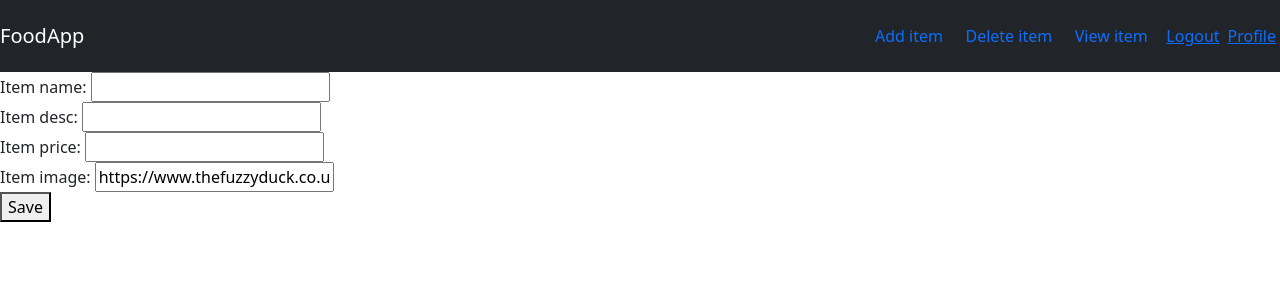
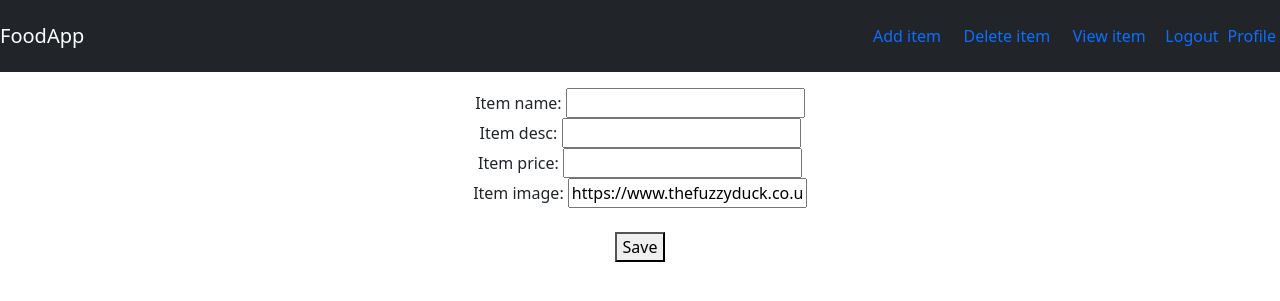
Before and after one commit to MIHIR-21/FoodApp, a Django app: page /foods/add in a window 1280 px wide. Shown: the top 301 px of the page. Run offline with Django 5.2, Linux system fonts and the light colour scheme; a user stored in the database is signed in.

Commit message:
done logout

```diff
--- a/mysite/foods/templates/foods/base.html
+++ b/mysite/foods/templates/foods/base.html
@@ -18,8 +18,11 @@
                 <a class="nav-item p-2" style="text-decoration: none;" href="#">View item</a>"
 
                 {% if user.is_authenticated %}
-                    <a class="nav-item p-1" href="{% url 'logout' %}">Logout</a>
-                    <a class="nav-item p-1" href="{% url 'profile' %}">Profile</a>
+                    <form method="POST" action="{% url 'logout' %}" style="display: inline;">
+                        {% csrf_token %}
+                        <button type="submit" class="btn btn-link nav-item p-1" style="text-decoration: none;">Logout</button>
+                    </form>
+                    <a class="nav-item p-1"  style="text-decoration: none;" href="{% url 'profile' %}">Profile</a>
                 {% else %}
                     <a href="{% url 'login' %}">Login</a>
                 {% endif %}
--- a/mysite/foods/templates/foods/item-form.html
+++ b/mysite/foods/templates/foods/item-form.html
@@ -1,8 +1,11 @@
 {% extends "foods/base.html" %}
 {% block body %}
-<form method="POST">
+<form method="POST" class="m-3">
     {% csrf_token %}
-    {{form}}
-    <button type="submit">Save</button>
+    <center>
+        {{form}}
+        <br>
+        <button type="submit">Save</button>
+    </center>
 </form>
 {% endblock %}
--- a/mysite/mysite/settings.py
+++ b/mysite/mysite/settings.py
@@ -125,3 +125,5 @@ STATIC_URL = 'static/'
 DEFAULT_AUTO_FIELD = 'django.db.models.BigAutoField'
 
 LOGIN_REDIRECT_URL = "foods:index"
+
+# LOGOUT_REDIRECT_URL = 'logout'
--- a/mysite/users/views.py
+++ b/mysite/users/views.py
@@ -9,7 +9,7 @@ def register(request):
         if form.is_valid():
             form.save()
             username = form.cleaned_data.get('username')
-            messages.success(request, f'Welcom {username}, your account is created')
+            messages.success(request, f'Welcome {username}, your account is created')
             return redirect('login')
     else:
         form = Registerform()
```
Also changed, not shown: mysite/users/templates/users/logout.html (+11 -3 lines), mysite/db.sqlite3.
